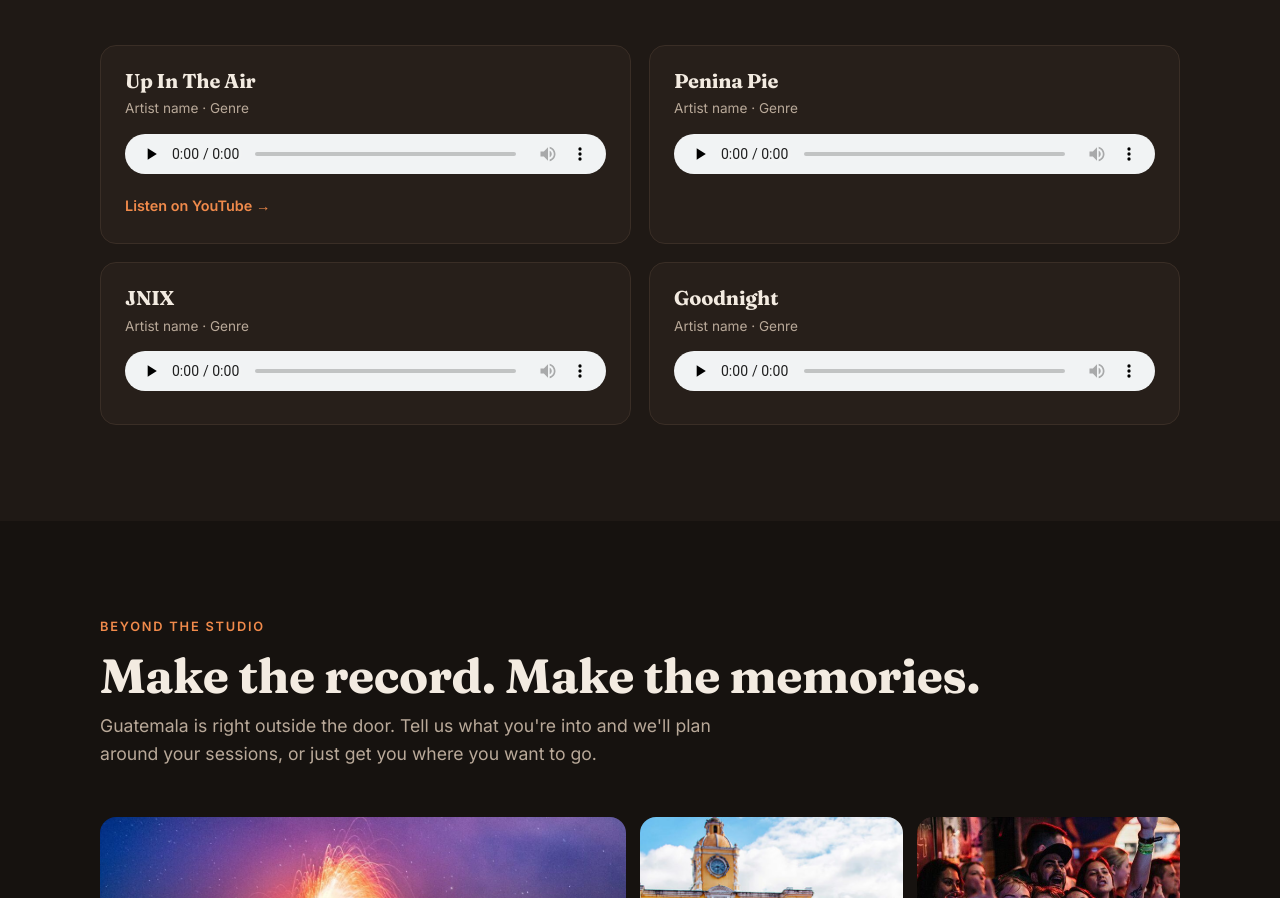
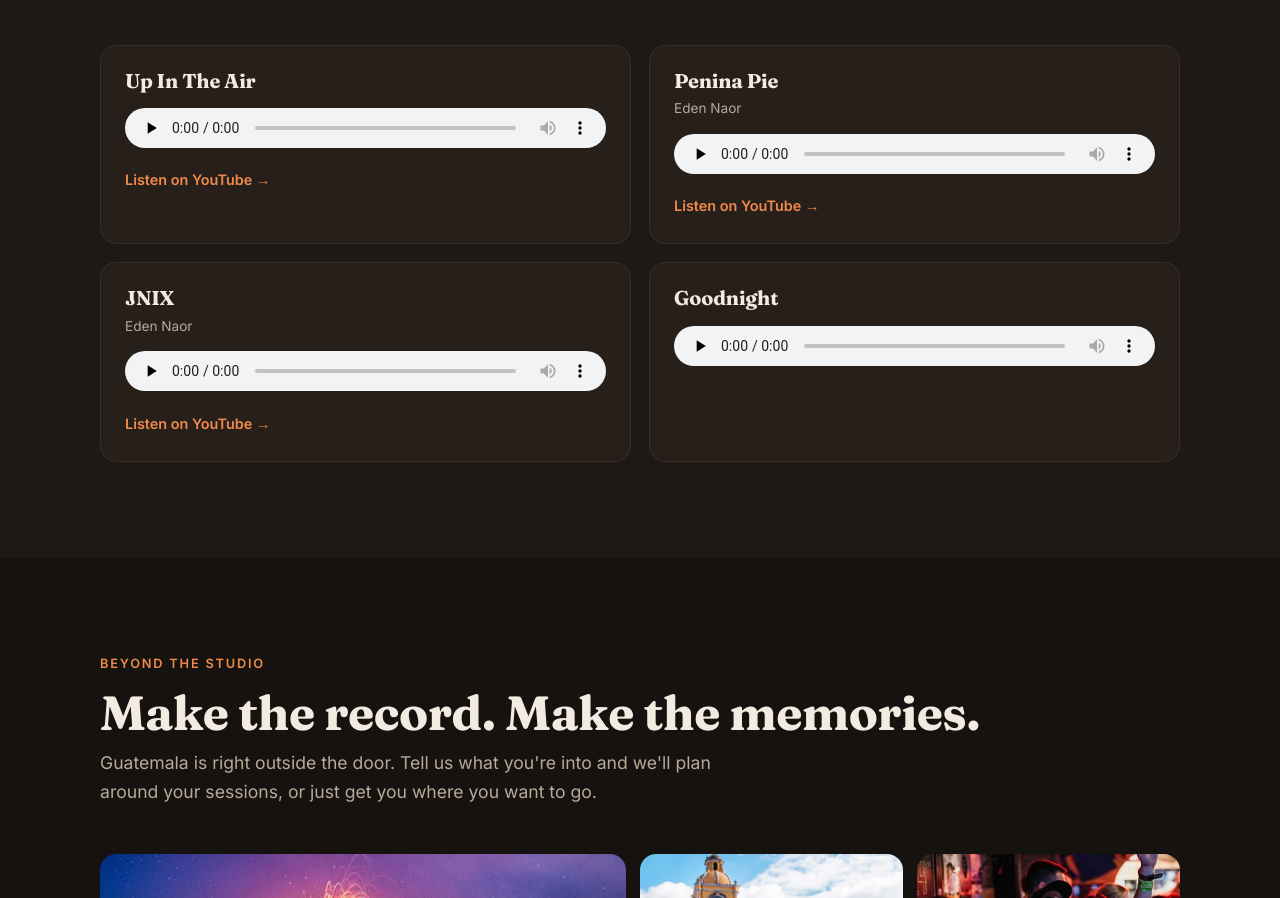
Before and after one commit to robbyho-aoe2/Record-in-Guatemala, a plain HTML site: page index.html in a window 1280 px wide. Shown: the part 3624-4522 px from the top of the page. Drawn offline with Linux system fonts and the light colour scheme.

Commit message:
Link Penina Pie and JNIX to Eden Naor's YouTube; drop genre placeholders (#6)
Claude-Session: https://claude.ai/code/session_01VfBwWCfhwRhjivhUiNdpJb

Co-authored-by: Claude <noreply@anthropic.com>

```diff
--- a/index.html
+++ b/index.html
@@ -104,6 +104,7 @@
   .track{background:var(--card);border:1px solid var(--line);border-radius:var(--radius);padding:24px}
   .track .meta{font-size:.85rem;color:var(--muted);margin-bottom:14px}
   .track audio{width:100%;height:40px}
+  .track h3 + audio{margin-top:10px}
   .track .listen{display:inline-block;margin-top:12px;font-size:.9rem;font-weight:600;color:var(--lava2);text-decoration:none}
   .track .listen:hover{text-decoration:underline}
 
@@ -289,23 +290,23 @@
     <div class="tracks">
       <div class="track">
         <h3>Up In The Air</h3>
-        <div class="meta">Artist name · Genre</div>
         <audio controls preload="none" src="audio/track1.mp3"></audio>
         <a class="listen" href="https://www.youtube.com/@77shani1" target="_blank" rel="noopener">Listen on YouTube →</a>
       </div>
       <div class="track">
         <h3>Penina Pie</h3>
-        <div class="meta">Artist name · Genre</div>
+        <div class="meta">Eden Naor</div>
         <audio controls preload="none" src="audio/track2.mp3"></audio>
+        <a class="listen" href="https://www.youtube.com/@Eden33Naor" target="_blank" rel="noopener">Listen on YouTube →</a>
       </div>
       <div class="track">
         <h3>JNIX</h3>
-        <div class="meta">Artist name · Genre</div>
+        <div class="meta">Eden Naor</div>
         <audio controls preload="none" src="audio/track3.mp3"></audio>
+        <a class="listen" href="https://www.youtube.com/@Eden33Naor" target="_blank" rel="noopener">Listen on YouTube →</a>
       </div>
       <div class="track">
         <h3>Goodnight</h3>
-        <div class="meta">Artist name · Genre</div>
         <audio controls preload="none" src="audio/track4.mp3"></audio>
       </div>
     </div>
```
Also changed, not shown: 1 other file.
